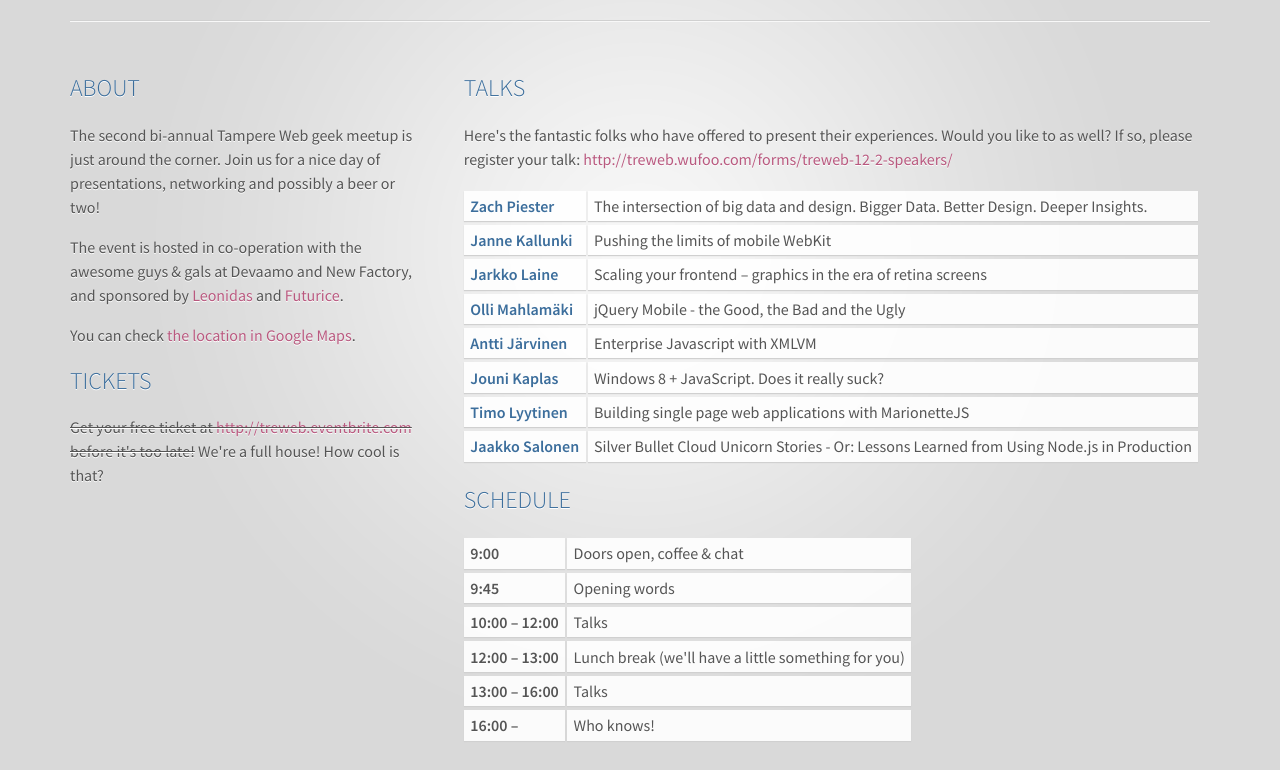
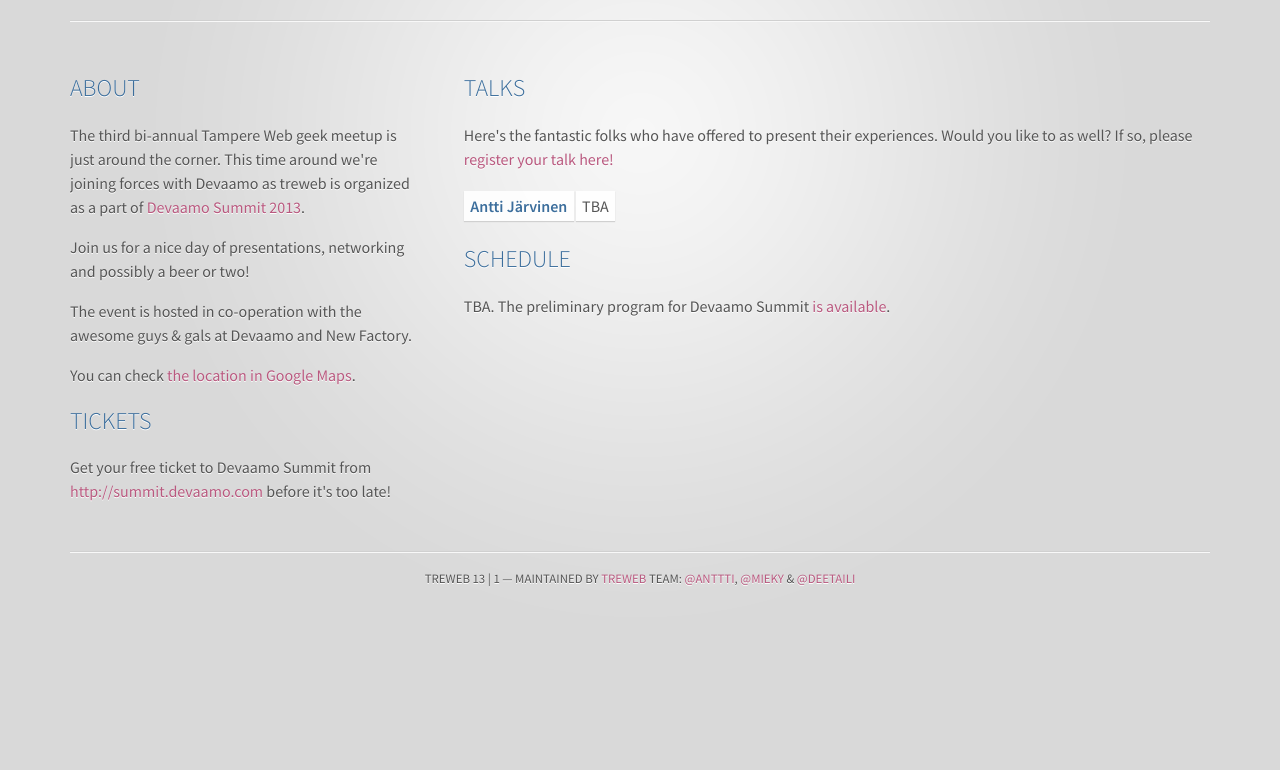
Before and after one commit to treweb/treweb, a plain HTML site: page index.html in a window 1280 px wide. Shown: the part 364-1134 px from the top of the page. After the commit the page ends 992 px from the top, so only its background shows below. Drawn offline with Linux system fonts and the light colour scheme.

Commit message:
treweb 2013 - 1

```diff
--- a/index.html
+++ b/index.html
@@ -16,67 +16,51 @@
     <link rel="shortcut icon" href="favicon.ico">
     <script type="text/javascript" src="javascripts/css3-mediaqueries.js"></script>
 
-    <title>treweb 12 | 2</title>
+    <title>treweb 13 | 1</title>
   </head>
 
   <body>
     <div class="container">
       <div class="row" id="header">
         <div class="twelvecol last">
-          <h1 id="treweb-logo">treweb 12&nbsp;|&nbsp;2</h1>
+          <h1 id="treweb-logo">treweb 13&nbsp;|&nbsp;1</h1>
         </div>
       </div>
       <div class="row" id="tagline">
         <div class="twelvecol last">
           <h2>Web development / design meetup</h2>
-          <p>November 10, 2012 @ Uusi Tehdas, Tampere</p>
+          <p>June 15, 2013 @ Uusi Tehdas, Tampere (Devaamo Summit 2013)</p>
         </div>
       </div>
       <div class="row" id="content">
         <div class="fourcol">
           <h2>About</h2>
-
-          <p>The second bi-annual Tampere Web geek meetup is just around the corner. Join us for a nice day of presentations, networking and possibly a beer or two!</p>
-          <p>The event is hosted in co-operation with the awesome guys & gals at Devaamo and New Factory, and sponsored by <a href="http://www.leonidasoy.fi/">Leonidas</a> and <a href="http://www.futurice.com/">Futurice</a>.</p>
+          <p>
+            The third bi-annual Tampere Web geek meetup is just around the corner.
+            This time around we're joining forces with Devaamo as treweb is organized as
+            a part of <a href="http://summit.devaamo.com">Devaamo Summit 2013</a>.
+          </p>
+          <p>Join us for a nice day of presentations, networking and possibly a beer or two!</p>
+          <p>The event is hosted in co-operation with the awesome guys &amp; gals at Devaamo and New Factory.</p>
           <p>You can check <a href="https://maps.google.fi/maps?q=v%C3%A4in%C3%B6+linnan+aukio+15,+tampere">the location in Google Maps</a>.</p>
 
           <h2>Tickets</h2>
-          <p><s>Get your free ticket at <a href="http://treweb.eventbrite.com">http://treweb.eventbrite.com</a> before it's too late!</s> We're a full house! How cool is that?</p>
+          <p>Get your free ticket to Devaamo Summit from <a href="http://summit.devaamo.com">http://summit.devaamo.com</a> before it's too late!</p>
         </div>
         <div class="eightcol last">
 
           <h2>Talks</h2>
-          <p>Here's the fantastic folks who have offered to present their experiences. Would you like to as well? If so, please register your talk: <a href="http://treweb.wufoo.com/forms/treweb-12-2-speakers/">http://treweb.wufoo.com/forms/treweb-12-2-speakers/</a></p>
+          <p>Here's the fantastic folks who have offered to present their experiences. Would you like to as well? If so, please <a href="http://treweb.wufoo.com/forms/treweb-13-1-speakers/">register your talk here!</a></p>
 
           <table>
             <tr>
-              <td class="name">Zach&nbsp;Piester</td><td class="topic">The intersection of big data and design. Bigger Data. Better Design. Deeper Insights.</td>
-            </tr>
-            <tr>
-              <td class="name">Janne&nbsp;Kallunki</td><td class="topic">Pushing the limits of mobile WebKit</td>
-            </tr>
-            <tr>
-              <td class="name">Jarkko&nbsp;Laine</td><td class="topic">Scaling your frontend – graphics in the era of retina screens</td>
-            </tr>
-            <tr>
-              <td class="name">Olli&nbsp;Mahlamäki</td><td class="topic">jQuery Mobile - the Good, the Bad and the Ugly</td>
-            </tr>
-            <tr>
-              <td class="name">Antti&nbsp;Järvinen</td><td class="topic">Enterprise Javascript with XMLVM</td>
-            </tr>
-            <tr>
-              <td class="name">Jouni&nbsp;Kaplas</td><td class="topic">Windows 8 + JavaScript. Does it really suck?</td>
-            </tr>
-            <tr>
-              <td class="name">Timo&nbsp;Lyytinen</td><td class="topic">Building single page web applications with MarionetteJS</td>
-            </tr>
-            <tr>
-              <td class="name">Jaakko&nbsp;Salonen</td><td class="topic">Silver Bullet Cloud Unicorn Stories - Or: Lessons Learned from Using Node.js in Production</td>
+              <td class="name">Antti&nbsp;Järvinen</td><td class="topic">TBA</td>
             </tr>
           </table>
 
           <h2>Schedule</h2>
-
+          <p>TBA. The preliminary program for Devaamo Summit <a href="http://summit.devaamo.fi/2013/program/">is available</a>.</p>
+        <!--
           <table>
               <tr><th>9:00</th><td>Doors open, coffee &amp; chat</td></tr>
               <tr><th>9:45</th><td>Opening words</td></tr>
@@ -85,12 +69,15 @@
               <tr><th>13:00 – 16:00</th><td>Talks</td></tr>
               <tr><th>16:00 –</th><td>Who knows!</td></tr>
           </table>
+        -->
 
         </div>
       </div>
       <div class="row" id="footer">
         <div class="twelvecol">
-          <p class="copyright">treweb 12 | 2 &mdash; maintained by <a href="https://github.com/treweb">treweb</a></p>
+          <p class="copyright">treweb 13 | 1 &mdash; maintained by <a href="https://github.com/treweb">treweb</a> team:
+          <a href="http://twitter.com/anttti">@anttti</a>, <a href="http://twitter.com/mieky">@mieky</a> &amp; <a href="https://www.facebook.com/deetaili">@deetaili</a>
+          </p>
         </div>
       </div>
     </div>
```
Also changed, not shown: images/treweb-logo-horizontal-225.png, images/treweb-logo-horizontal-450.png.
